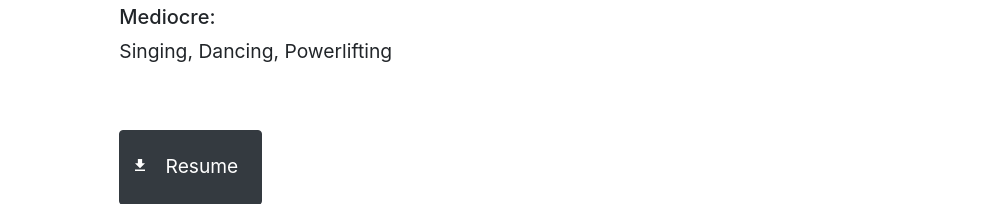
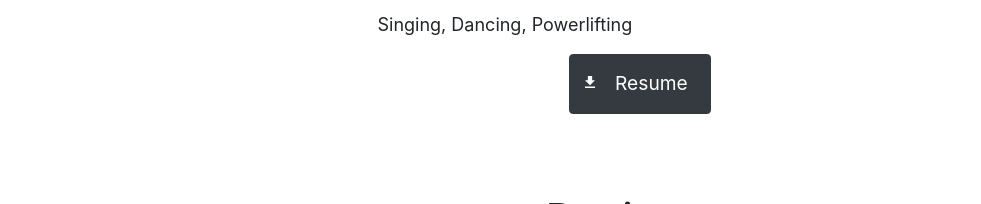
Before and after one commit to dongledan/personal-website, a React (Create React App) app: page / in a window 1280 px wide. Shown: the part 1526-1730 px from the top of the page, without its empty margins (0-981 px from the left). Built offline with nearby package versions, Linux system fonts and the light colour scheme.

Commit message:
changed margins

```diff
--- a/src/components/About.css
+++ b/src/components/About.css
@@ -1,14 +1,14 @@
 .carousel {
   position: relative;
-  margin-top: 1em;
   display: flex;
-  width: 46.5%;
-  height: 46.5%;
+  width: 50%;
+  margin: auto;
 }
 
 .carousel-control-prev, .carousel-control-next {
   height: 1em;
   top: 50%;
+  bottom: auto;
 }
 
 .h3 {
@@ -18,11 +18,11 @@
 
 .about {
   position: relative;
-  margin-top: 1em;
+  margin: auto
 }
 
 .about-right {
-  margin: 0.1em 1em;
+  margin: auto;
   text-align: left;
 }
 
@@ -30,8 +30,8 @@
   display: inline-block;
   color: white;
   font-size: 1.2em;
-  margin-top: .80em;
-  margin-bottom: .90em;
+  margin-top: .40em;
+  margin-bottom: .50em;
   width: 5em;
   position: relative;
   left: 1%;
@@ -44,7 +44,7 @@
 }
 @media screen and (min-width: 1000px) {
   .about-right {
-    font-size: 19.3px;
+    font-size: 18px;
   }
 }
 
--- a/src/components/About.js
+++ b/src/components/About.js
@@ -87,10 +87,11 @@ export default function About() {
         Phaser, Firebase, Google Vision</p>
         <h5>Mediocre:</h5>
         <p> Singing, Dancing, Powerlifting</p>
-        <Button
+      </div>
+      </div>
+      <Button
           variant="dark"
           id="resume-btn"
-          className="mt-5"
           href={pdf}
           target="_blank"
           size='md'
@@ -99,8 +100,6 @@ export default function About() {
             {'   '}
           <p>Resume</p>
         </Button>
-      </div>
-      </div>
   </div>
   )
 }
```
Also changed, not shown: src/index.css (line endings or trailing spaces).
